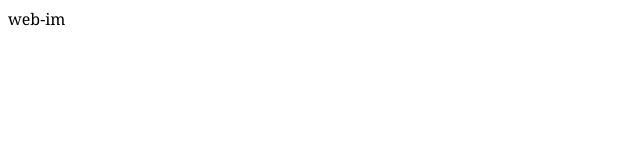
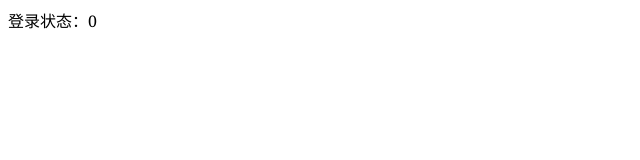
Before and after one commit to yyzclyang/web-im, a React app: page / in a window 1280 px wide. Shown: the top 160 px of the page, without its empty margins (0-640 px from the left). Built offline with nearby package versions, Linux system fonts and the light colour scheme.

Commit message:
feat(index)：使用 redux 注入 store

```diff
--- a/src/app.tsx
+++ b/src/app.tsx
@@ -1,8 +1,11 @@
 import React from "react";
+import { useSelector } from "react-redux";
+import { StoreType } from "@/store";
 import "./app.scss";
 
-const App: React.FunctionComponent = () => {
-  return <div className="page">web-im</div>;
+const App: React.FunctionComponent = ({}) => {
+  const sign = useSelector((state: StoreType) => state.sign.signState);
+  return <div className="page">登录状态：{sign}</div>;
 };
 
 export default App;
--- a/src/index.tsx
+++ b/src/index.tsx
@@ -1,5 +1,12 @@
 import React from "react";
 import ReactDOM from "react-dom";
+import { Provider } from "react-redux";
+import store from "@/store";
 import App from "./app";
 
-ReactDOM.render(<App />, document.getElementById("root"));
+ReactDOM.render(
+  <Provider store={store}>
+    <App />
+  </Provider>,
+  document.getElementById("root")
+);
```
